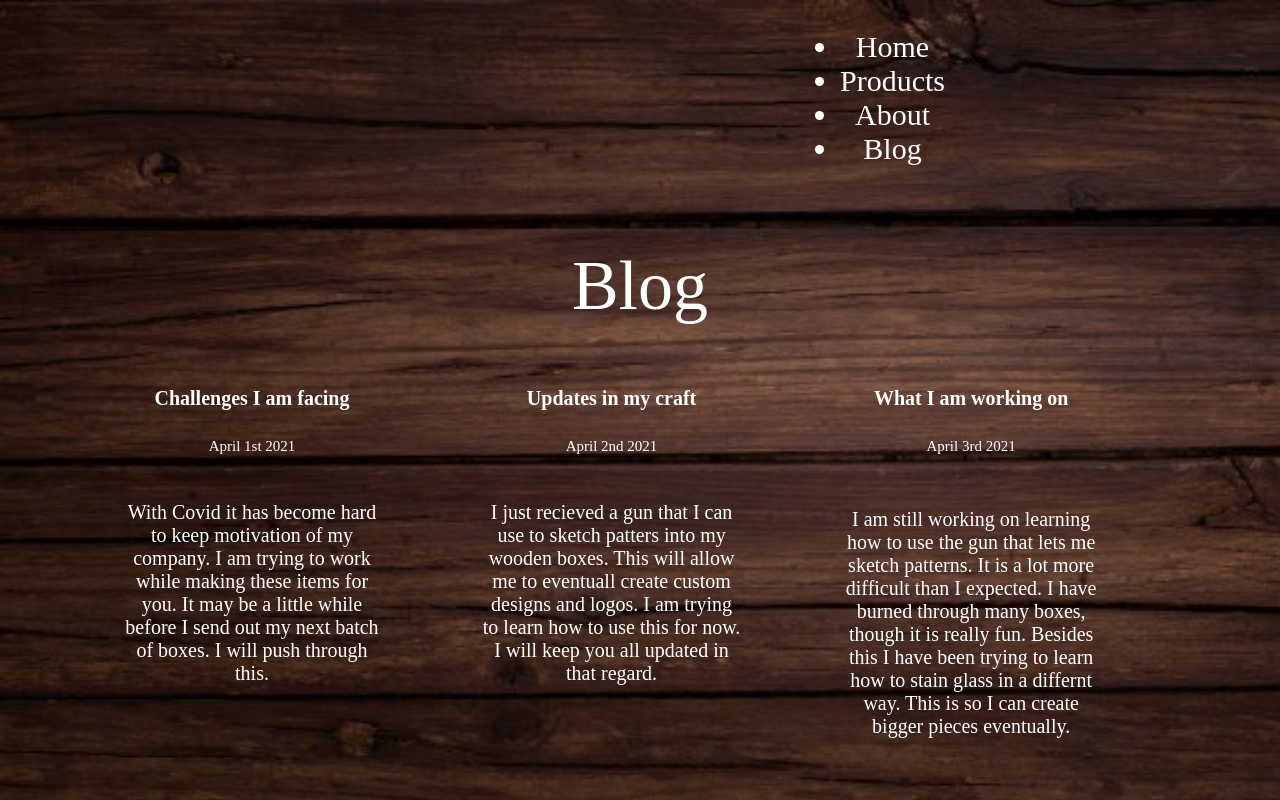
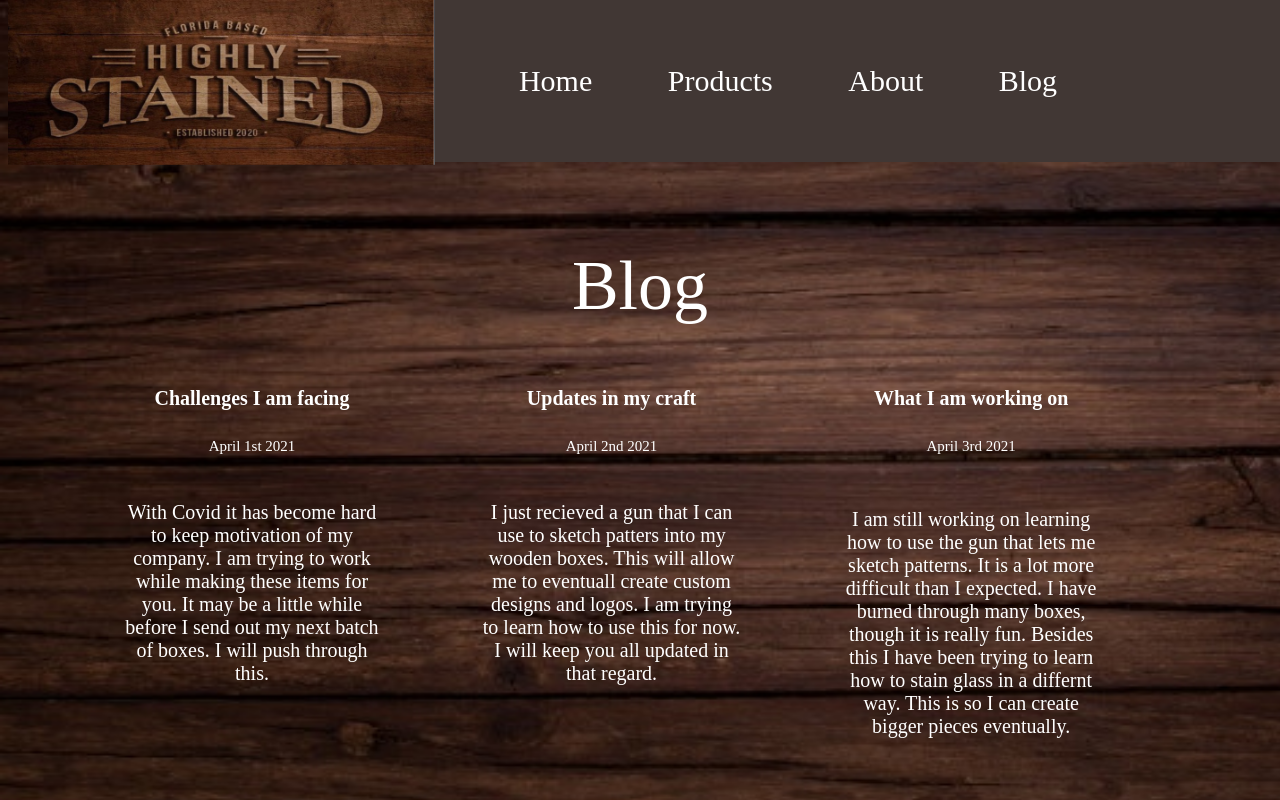
Before and after one commit to chandler-rosamonda/assignment4, a plain HTML site: page index.html in a window 1280 px wide. Drawn offline with nearby package versions, Linux system fonts and the light colour scheme.

Commit message:
Added float, logo, and editted header

```diff
--- a/css/styles.css
+++ b/css/styles.css
@@ -4,9 +4,9 @@ body {
   background-size: 1700px 900px;
 }
 
-.Title h1{
 
-}
+
+
 h1{
   font-size: 70px;
   text-align: center;
@@ -14,15 +14,31 @@ h1{
   font-weight:normal;
   }
 
+.logo{
+  width: 427px;
+  height: 170px;
+  float:left;
+  position:absolute;
+  top: -5px;
+  z-index: 20;
+}
+
 header{
   color: white;
   font-weight: normal;
   text-align: center;
   font-size: 30px;
-  display: inline-block;
   position:fixed;
   top:0px;
-  left:800px;
+  right:0px;
+  background: #413734;
+  width: 80%;
+
+}
+
+header nav li {
+    display: inline-block;
+    padding: 34px;
 }
 
 
--- a/index.html
+++ b/index.html
@@ -10,6 +10,7 @@
    />
   </head>
   <body>
+    <img class="logo" src="images/logo.png" title="Highlystained"/>
     <header>
       <nav>
         <ul>
```
Also changed, not shown: images/logo.png (added).
